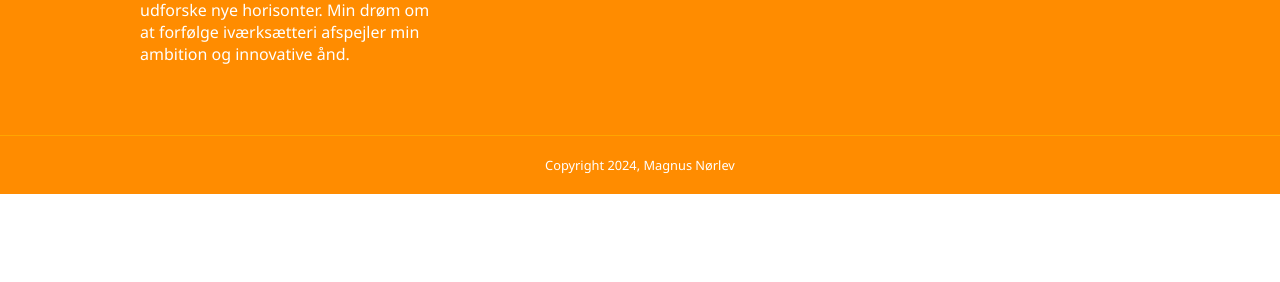
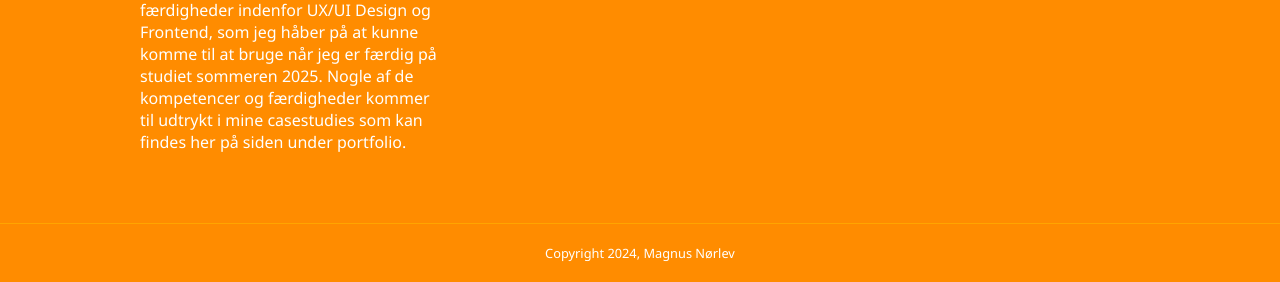
Before and after one commit to MagnusSigaardNoerlev/Professionel-Portfolio-2, a plain HTML site: page casestudy.html in a window 1280 px wide. Shown: the part 1416-1698 px from the top of the page. Before the commit the page ends 1610 px from the top, so only its background shows below. Drawn offline with nearby package versions, Linux system fonts and the light colour scheme.

Commit message:
Ændret om mig afsnit

```diff
--- a/casestudy.html
+++ b/casestudy.html
@@ -99,10 +99,13 @@
         <div class="footer-section about">
           <h3>Om Mig</h3>
           <p>
-            En venlig og imødekommende person, jeg henter styrke fra min ro og
-            pålidelighed. Med en passion for kreativitet finder jeg glæde ved at
-            udforske nye horisonter. Min drøm om at forfølge iværksætteri
-            afspejler min ambition og innovative ånd.
+            Mit navn er Magnus, jeg er 24 år gammel og studere multimediedesign
+            på UCN i Aalborg. I min tid på studiet har jeg lært en masse
+            kompetencer og færdigheder indenfor UX/UI Design og Frontend, som
+            jeg håber på at kunne komme til at bruge når jeg er færdig på
+            studiet sommeren 2025. Nogle af de kompetencer og færdigheder kommer
+            til udtrykt i mine casestudies som kan findes her på siden under
+            portfolio.
           </p>
         </div>
         <div class="footer-section links">
```
Also changed, not shown: kontakt.html (+7 -4 lines), portfolio.html (+7 -4 lines).
